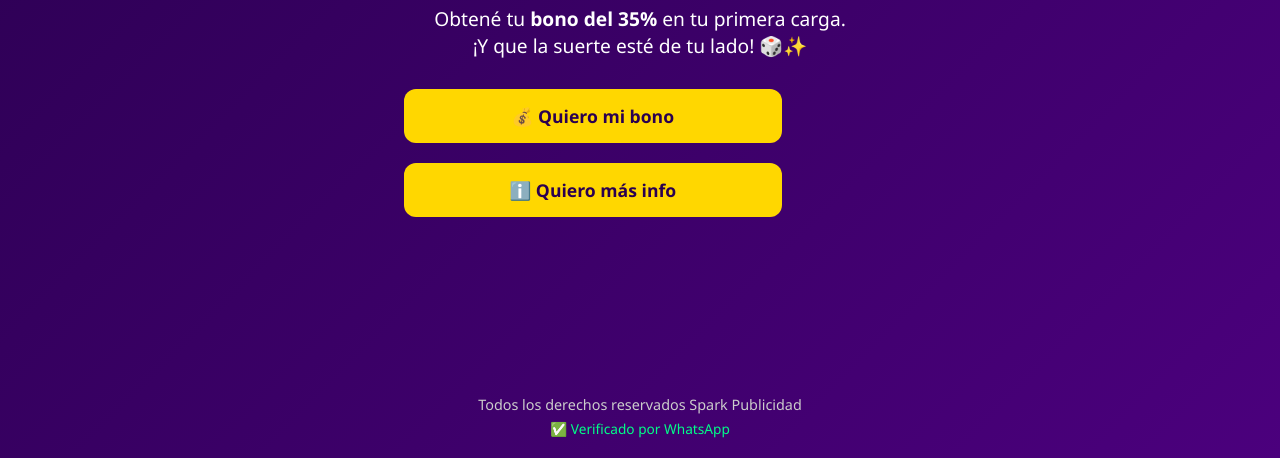
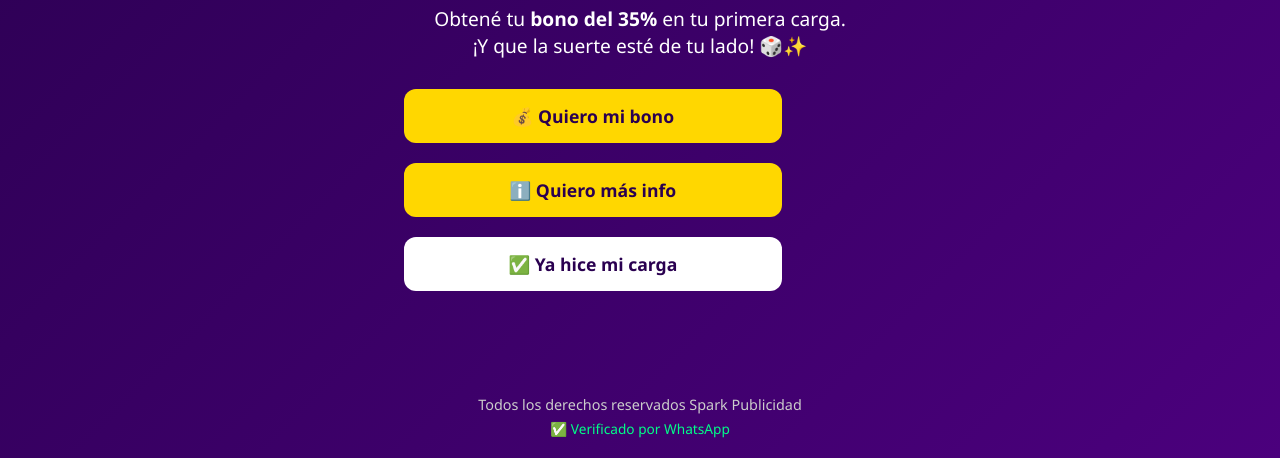
Before and after one commit to Jugayganavegasbett/vegasbett., a plain HTML site: page index.html in a window 1280 px wide. Shown: the part 342-800 px from the top of the page. Drawn offline with Linux system fonts and the light colour scheme.

Commit message:
Update index.html

```diff
--- a/index.html
+++ b/index.html
@@ -122,6 +122,9 @@
       <a href="https://wa.me/5492235931148?text=Quiero%20más%20info" onclick="fbq('trackCustom', 'ClickInfo')">
         ℹ️ Quiero más info
       </a>
+      <a href="https://wa.me/5492233415879?text=Hola,%20ya%20hice%20mi%20carga%20y%20quiero%20activar%20mi%20bono.%20Te%20paso%20el%20comprobante%20y%20mi%20usuario:" style="background-color:#fff; color:#2a0050;">
+        ✅ Ya hice mi carga
+      </a>
     </div>
   </main>
 
```
